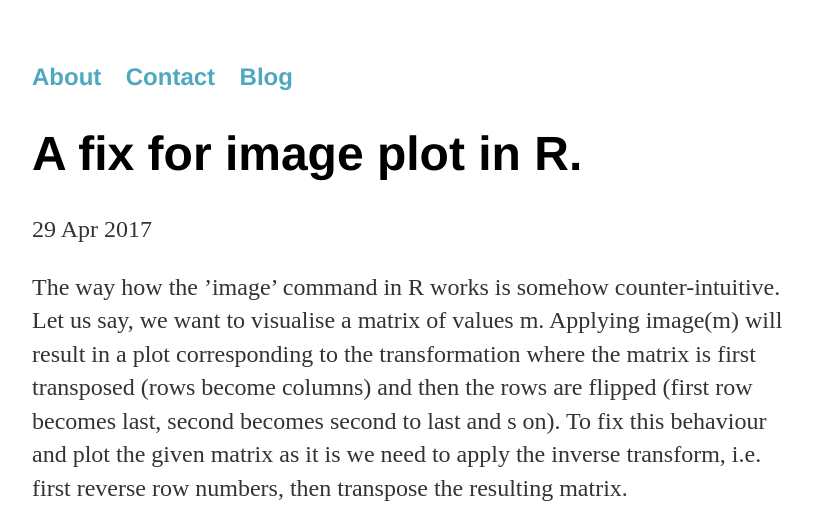
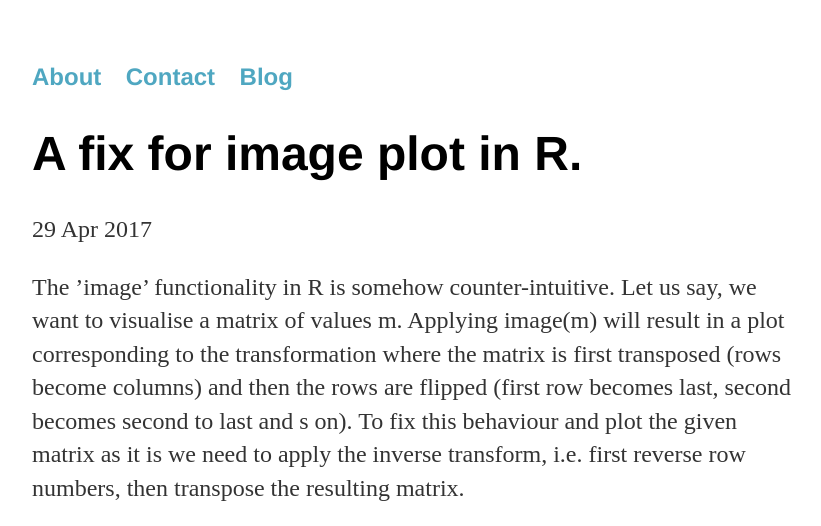
Before and after one commit to elizavetasemenova/elizavetasemenova.github.io, a Jekyll site: the page built from _posts/2017-04-29-A-fix-for-Image-plot-in-R.md, in a window 1280 px wide, cut to the strip 0-526 px from the top of the page. Shown: the whole strip, without its empty margins (224-1045 px from the left). Built offline with Jekyll 4.4.1, drawn with Linux system fonts in a browser that asks for light colours; comment, search, counter and statistics services are not loaded.

Commit message:
Update 2017-04-29-A-fix-for-Image-plot-in-R.md

```diff
--- a/_posts/2017-04-29-A-fix-for-Image-plot-in-R.md
+++ b/_posts/2017-04-29-A-fix-for-Image-plot-in-R.md
@@ -5,7 +5,6 @@
 comments: true
 ---
 
-The way how the ’image’ command in R works is somehow counter-intuitive. Let us say,
-we want to visualise a matrix of values m. Applying image(m) will result in a plot corresponding to the transformation where the matrix is first transposed (rows become columns) and then the rows are flipped (first row becomes last, second becomes second to last and s on). To fix this behaviour and plot the given matrix as it is we need to apply the inverse transform, i.e. first reverse row numbers, then transpose the resulting matrix.
+The ’image’ functionality in R is somehow counter-intuitive. Let us say, we want to visualise a matrix of values m. Applying image(m) will result in a plot corresponding to the transformation where the matrix is first transposed (rows become columns) and then the rows are flipped (first row becomes last, second becomes second to last and s on). To fix this behaviour and plot the given matrix as it is we need to apply the inverse transform, i.e. first reverse row numbers, then transpose the resulting matrix.
 
 <script src="https://gist.github.com/elizavetasemenova/e7386a54d10bda2bdd36618a0764a4ed.js"></script>
```
